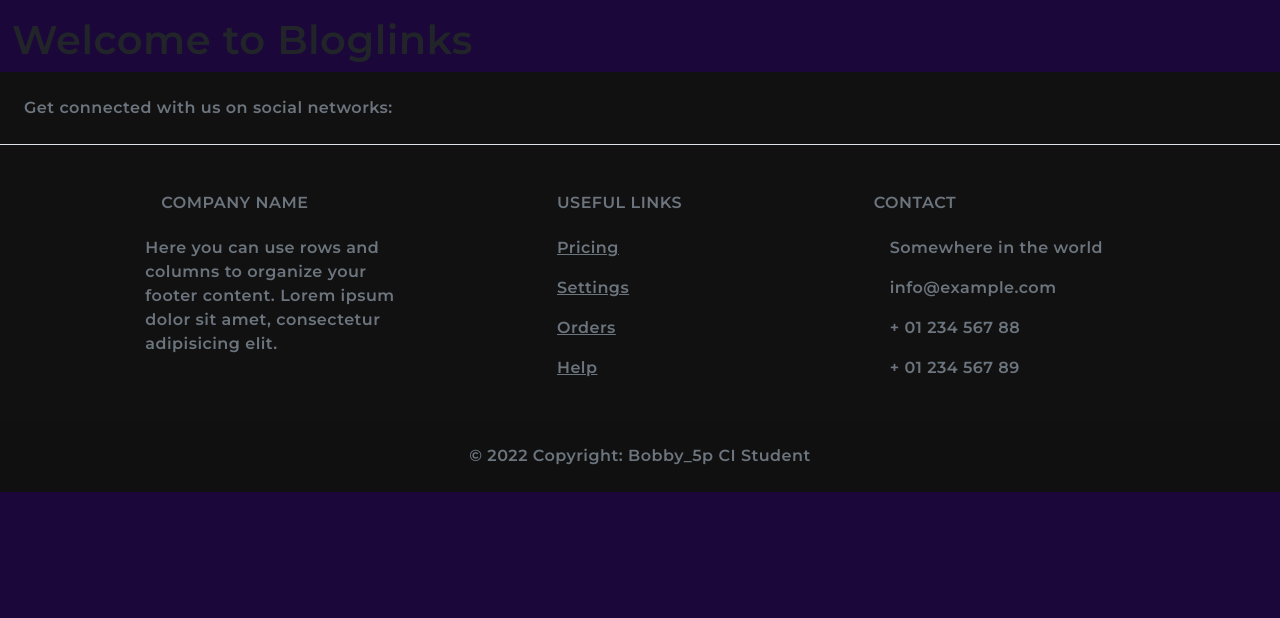
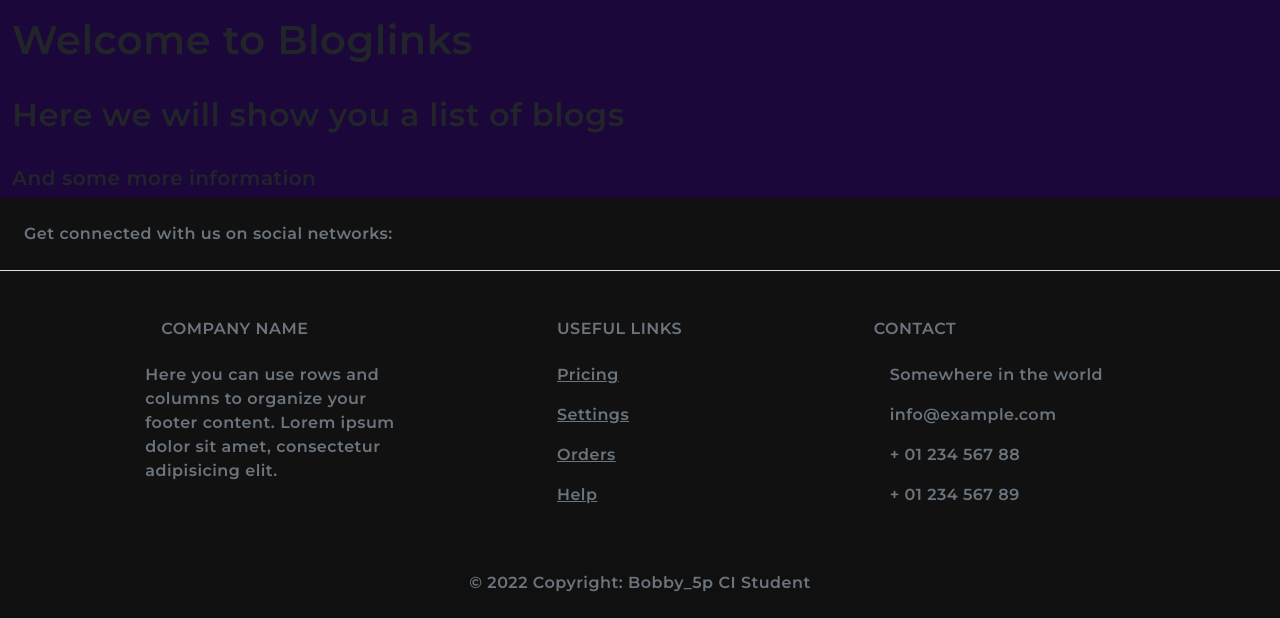
Before and after one commit to bbcam76/Bloglinks, a Django app: page / in a window 1280 px wide. Shown: the part 56-674 px from the top of the page. Run offline with Django 3.2, Linux system fonts and the light colour scheme.

Commit message:
update procfile

```diff
--- a/home/templates/home/index.html
+++ b/home/templates/home/index.html
@@ -13,6 +13,12 @@
 
                 <div>
                     <h1>Welcome to Bloglinks</h1>
+                    <br>
+                    <h2>Here we will show you a list of blogs</h2>
+                    <br>
+                    <h5>And some more information
+
+                    </h5>
                 </div>
             </div>
         </div>
```
Also changed, not shown: 1 other file.
